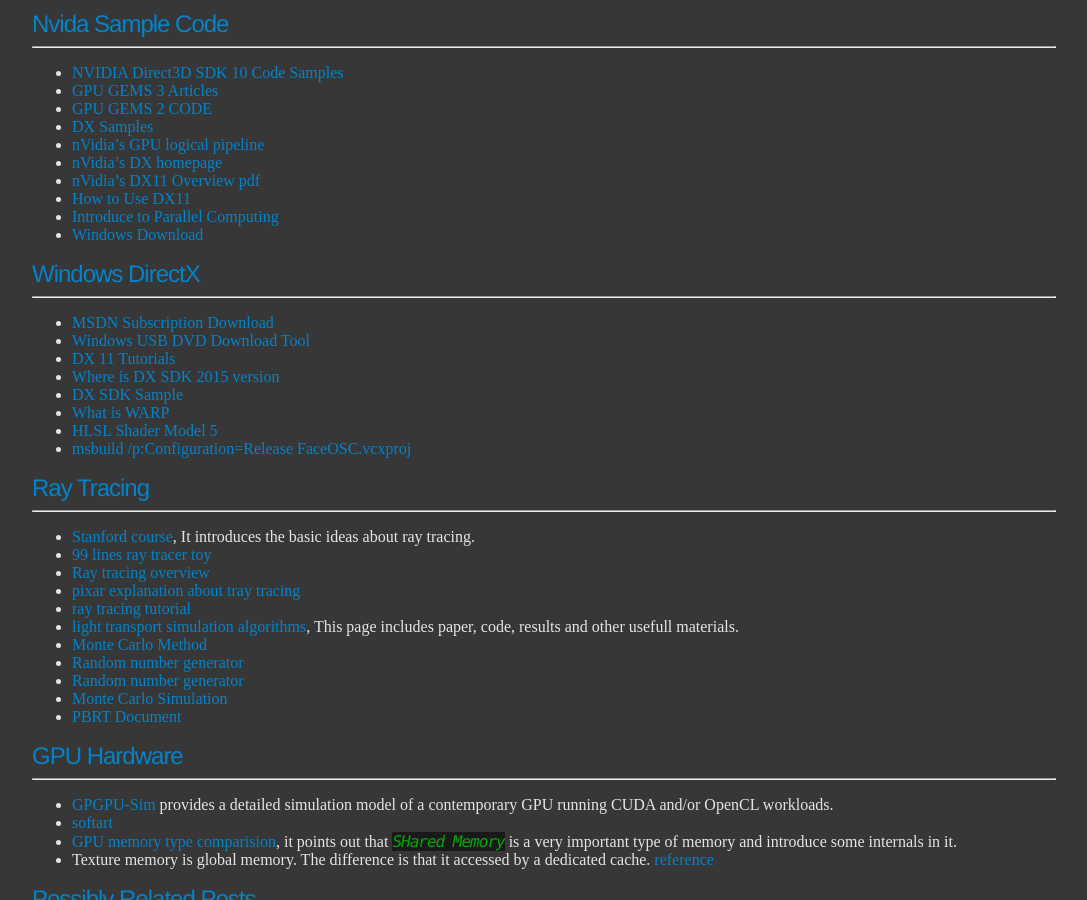
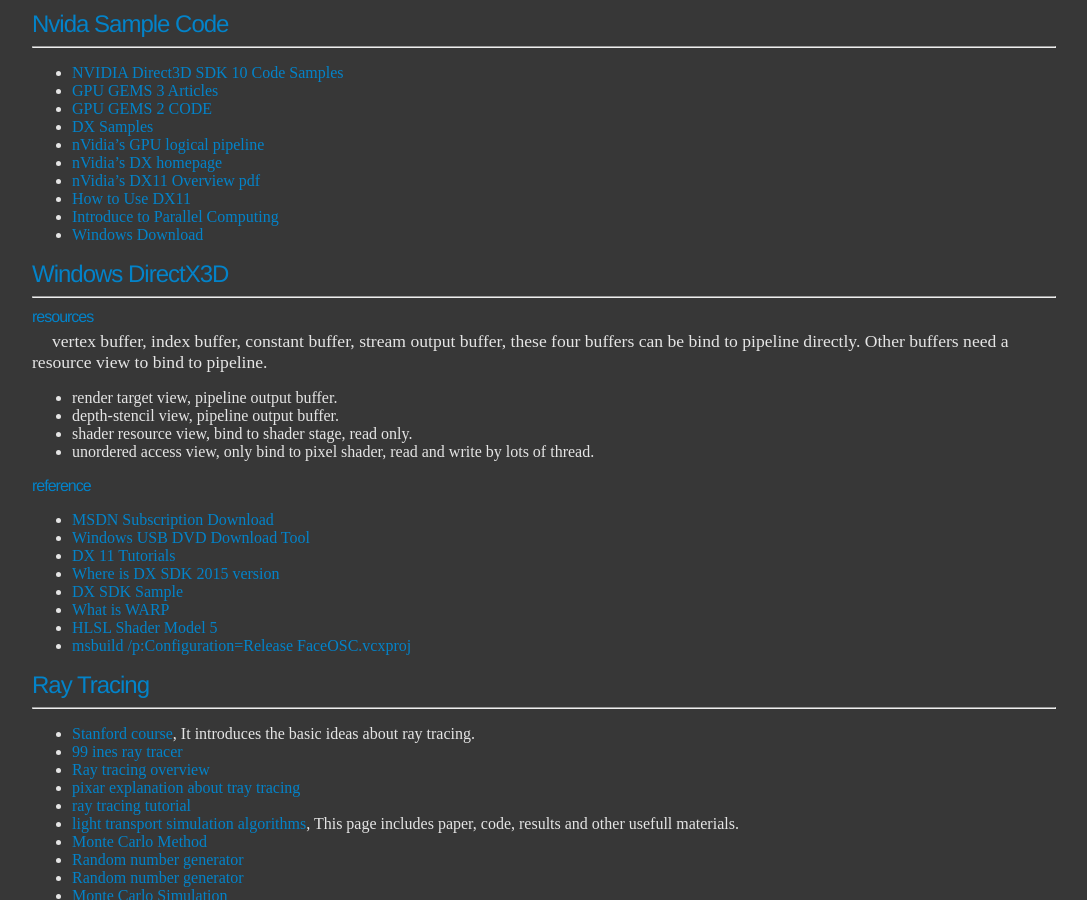
Before and after one commit to ychding11/ychding11.github.io, a Jekyll site: the page built from _posts/2015-03-23-Graphics-Resources.md, in a window 1280 px wide and 900 px high, scrolled down 2360 px. Shown: the whole window, without its empty margins (96-1183 px from the left). Built offline with Jekyll 4.4.1, drawn with Linux system fonts in a browser that asks for light colours; formulas are drawn with MathJax 3.

Commit message:
add DX11 resources.

```diff
--- a/_posts/2015-03-23-Graphics-Resources.md
+++ b/_posts/2015-03-23-Graphics-Resources.md
@@ -139,7 +139,6 @@
 -  *editorTemplate -addControl* specifiy which attribute you want to control. It will generate a UI element automatically.
 -  *pluginInfo -q -loaded "dgProfiler"*
 
-
 ## Nvida Sample Code
 ---
 
@@ -154,9 +153,18 @@
 - [Introduce to Parallel Computing](http://courses.cs.washington.edu/courses/cse558/11wi/lectures/06-introToParallelProgramming_forWeb.pdf)
 - [Windows Download](https://developer.microsoft.com/en-us/windows/downloads)
 
-## Windows DirectX
+## Windows DirectX3D
 ---
 
+### resources
+vertex buffer, index buffer, constant buffer, stream output buffer, these four buffers can be bind to pipeline directly.
+Other buffers need a resource view to bind to pipeline.
+- render target view, pipeline output buffer.
+- depth-stencil view, pipeline output buffer.
+- shader resource view, bind to shader stage, read only.
+- unordered access view, only bind to pixel shader, read and write by lots of thread.
+
+### reference
 - [MSDN Subscription Download](https://msdn.microsoft.com/en-us/subscriptions/downloads/)
 - [Windows USB DVD Download Tool](https://www.microsoft.com/en-us/download/windows-usb-dvd-download-tool)
 - [DX 11 Tutorials](http://www.rastertek.com/tutdx11.html)
@@ -171,7 +179,7 @@
 ---
 
 - [Stanford course](http://candela.stanford.edu/cs348b-14/doku.php), It introduces the basic ideas about ray tracing.
-- [99 lines ray tracer toy](http://www.kevinbeason.com/smallpt/)
+- [99 ines ray tracer](http://www.kevinbeason.com/smallpt/)
 - [Ray tracing overview](http://www.scratchapixel.com/lessons/3d-basic-rendering/ray-tracing-overview)
 - [pixar explanation about tray tracing](https://renderman.pixar.com/view/raytracing-fundamentals)
 - [ray tracing tutorial](https://www.ics.uci.edu/~gopi/CS211B/RayTracing%20tutorial.pdf)
```
